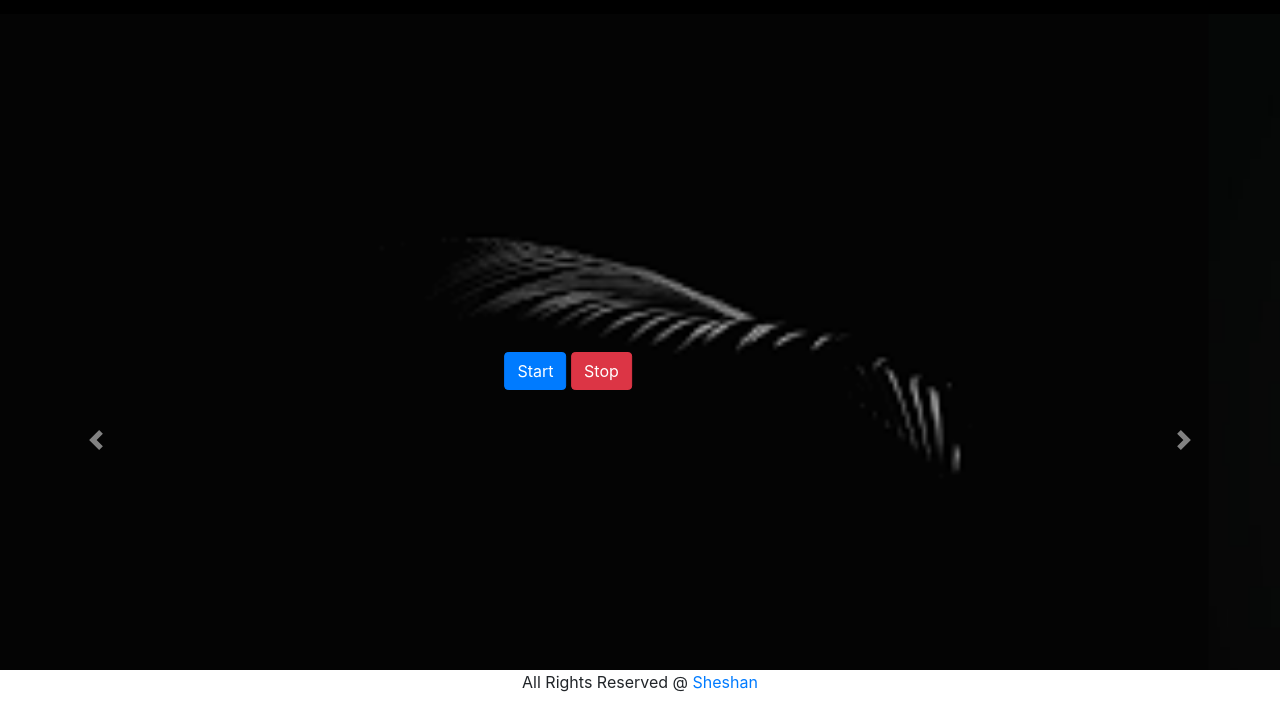
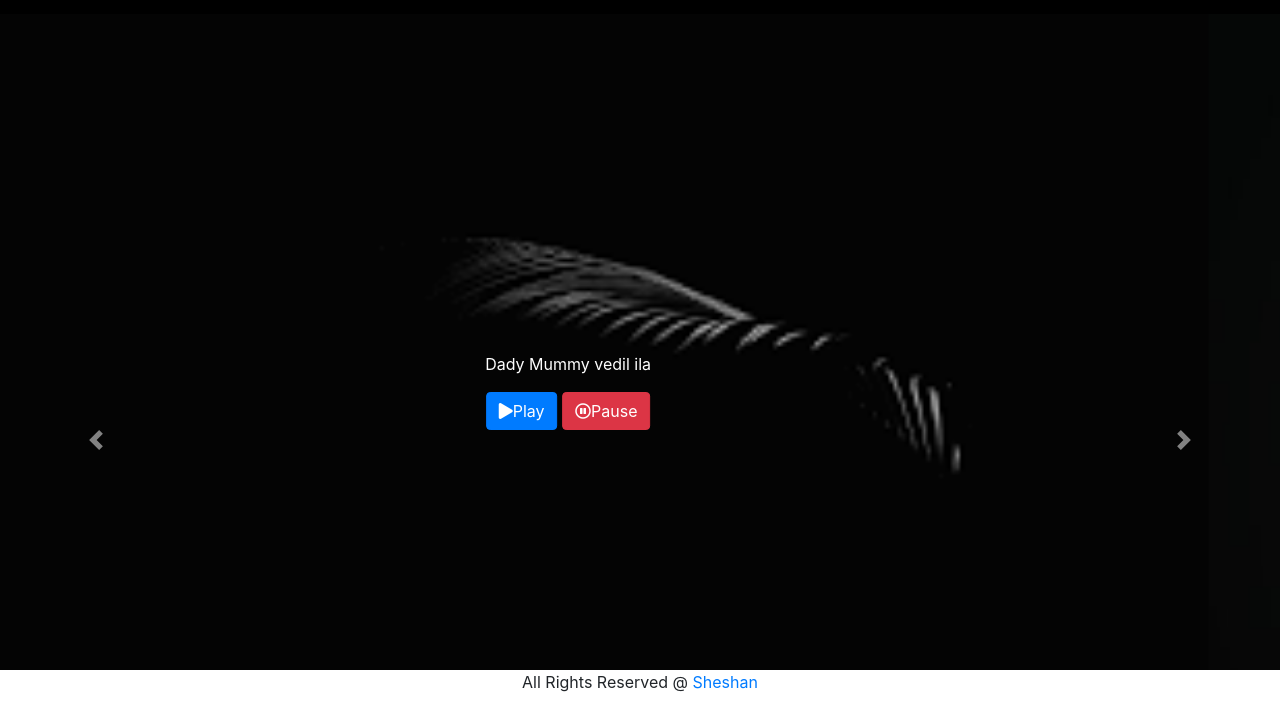
Before and after one commit to easparansheshan/soundcloudmusic1, a plain HTML site: page index.html in a window 1280 px wide. Shown: the part 90-800 px from the top of the page. Drawn offline with nearby package versions, Linux system fonts and the light colour scheme; a script that the page names is missing.

Commit message:
image carousel

```diff
--- a/index.html
+++ b/index.html
@@ -122,24 +122,27 @@
             <img class="d-block w-100" src="./Posters/music1.png" alt="First slide">
             <!-- startstop buttons -->
             <div class="img-overlay">
-                <button class="btn btn-md btn-primary " id="start17">Start</button>
-                <button class="btn btn-md btn-danger" id="stop17">Stop</button>
+                <p>Dady Mummy vedil ila</p>
+                <button class="btn btn-md btn-primary " id="start17"><i class="fas fa-play"></i>Play</button>
+                <button class="btn btn-md btn-danger" id="stop17"><i class="far fa-pause-circle"></i>Pause</button>
               </div>
           </div>
           <div class="carousel-item">
             <img class="d-block w-100" src="./Posters/music2.jpeg" alt="Second slide">
             <!-- start stop buttons -->
             <div class="img-overlay">
-                <button class="btn btn-md btn-primary" id="start18">Start</button>
-                <button class="btn btn-md btn-danger" id="stop18">Stop</button>
+                <p>Dady Mummy vedil ila</p>
+                <button class="btn btn-md btn-primary" id="start18"><i class="fas fa-play"></i>Play</button>
+                <button class="btn btn-md btn-danger" id="stop18"><i class="far fa-pause-circle"></i>Pause</button>
               </div>
           </div>
           <div class="carousel-item">
             <img class="d-block w-100" src="./Posters/music3.jpg" alt="Third slide">
             <!-- start stop buttons -->
             <div class="img-overlay">
-                <button class="btn btn-md btn-primary" id="start19">Start</button>
-                <button class="btn btn-md btn-danger" id="stop19">Stop</button>
+                <p>Dady Mummy vedil ila</p>
+                <button class="btn btn-md btn-primary" id="start19"><i class="fas fa-play"></i>Play</button>
+                <button class="btn btn-md btn-danger" id="stop19"><i class="far fa-pause-circle"></i>Pause</button>
               </div>
           </div>
         </div>
```
